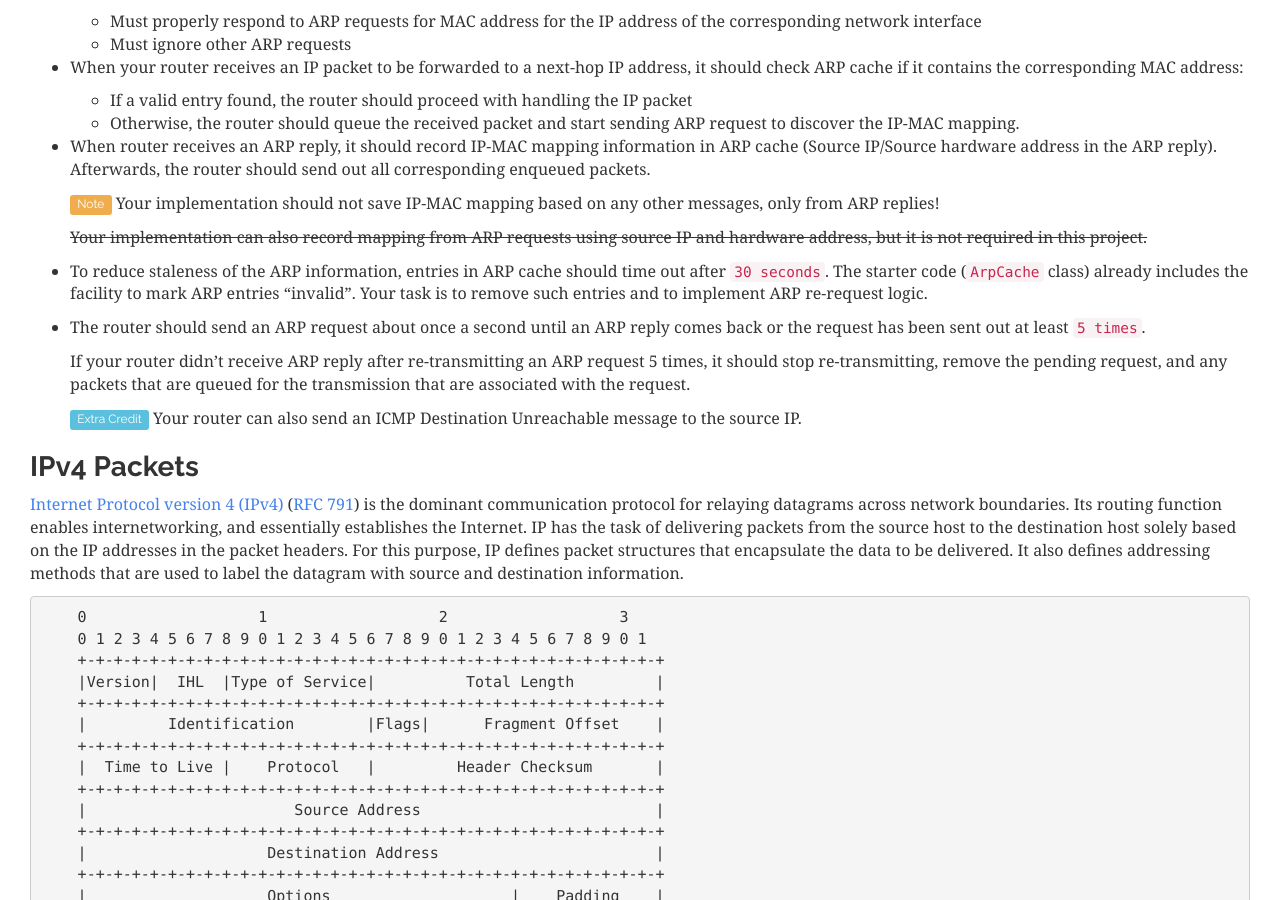
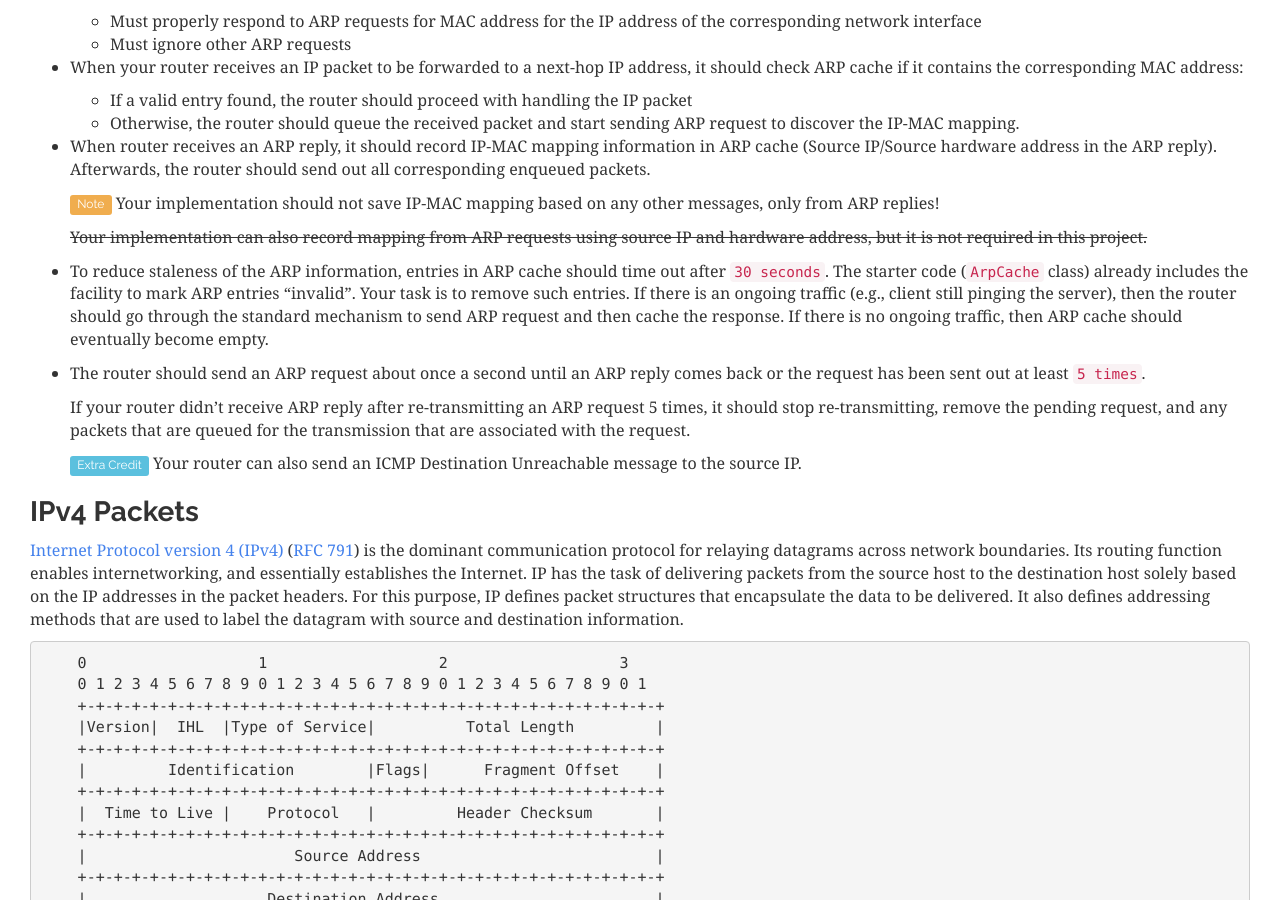
Before and after one commit to cawka/cs118-spring2017, a Jekyll site: the page built from project-3.md, in a window 1280 px wide and 900 px high, scrolled down 5404 px. Built offline with Jekyll 4.4.1, drawn with Linux system fonts in a browser that asks for light colours; nearby versions of some CDN libraries.

Commit message:
Remove ambiguity in ARP requirements

```diff
--- a/project-3.md
+++ b/project-3.md
@@ -246,7 +246,7 @@ struct arp_hdr
 
   <del>Your implementation can also record mapping from ARP requests using source IP and hardware address, but it is not required in this project.</del>
 
-- To reduce staleness of the ARP information, entries in ARP cache should time out after `30 seconds`.  The starter code (`ArpCache` class) already includes the facility to mark ARP entries "invalid".  Your task is to remove such entries and to implement ARP re-request logic.
+- To reduce staleness of the ARP information, entries in ARP cache should time out after `30 seconds`.  The starter code (`ArpCache` class) already includes the facility to mark ARP entries "invalid".  Your task is to remove such entries.  If there is an ongoing traffic (e.g., client still pinging the server), then the router should go through the standard mechanism to send ARP request and then cache the response.  If there is no ongoing traffic, then ARP cache should eventually become empty.
 
 - The router should send an ARP request about once a second until an ARP reply comes back or the request has been sent out at least `5 times`.
 
```
